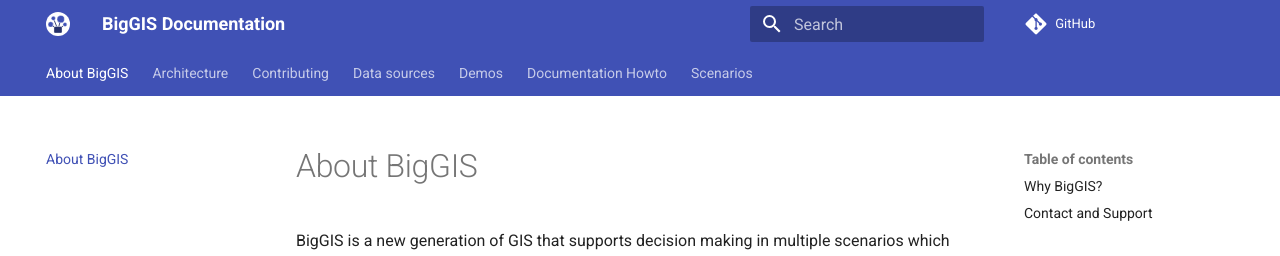
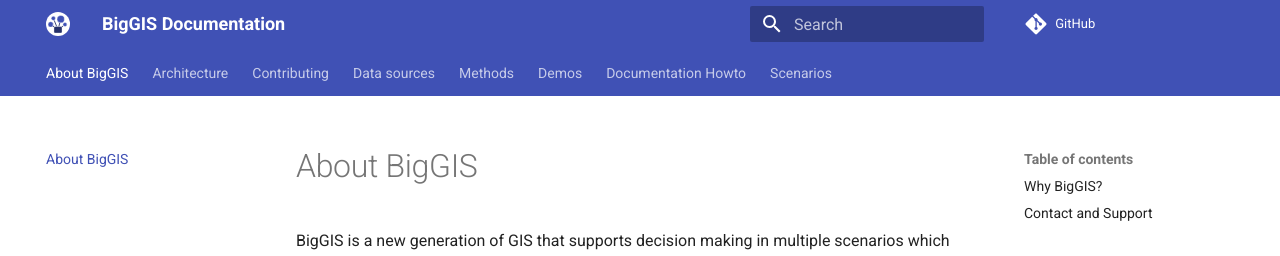
Before and after one commit to biggis-project/biggis-docs, an MkDocs documentation site: the page built from docs/index.md, in a window 1280 px wide and 900 px high. Shown: the top 256 px of the window. Built offline with MkDocs 1.6.1 and Material for MkDocs 9.7.7, drawn with Linux system fonts in a browser that asks for light colours; nearby versions of some CDN libraries; a script that is not in the unit is left out; comment, search, counter and statistics services are not loaded; old or Windows-style settings are respelled for this version of MkDocs.

Commit message:
New toplevel section 'Methods'

```diff
--- a/mkdocs.yml
+++ b/mkdocs.yml
@@ -65,6 +65,8 @@
     - Data sources:
         - Datasets in BigGIS: ./data sources/datasets.md
         - Weather stations: ./data sources/weather-stations.md
+    - Methods:
+        - Hotspot Analyse: ./methods/hotspot.md
     - Demos:
         - EnviroCar: ./demos/EnviroCar.md
         - Gas Cloud Detection: ./demos/Gas_Cloud_Detection.md
```
